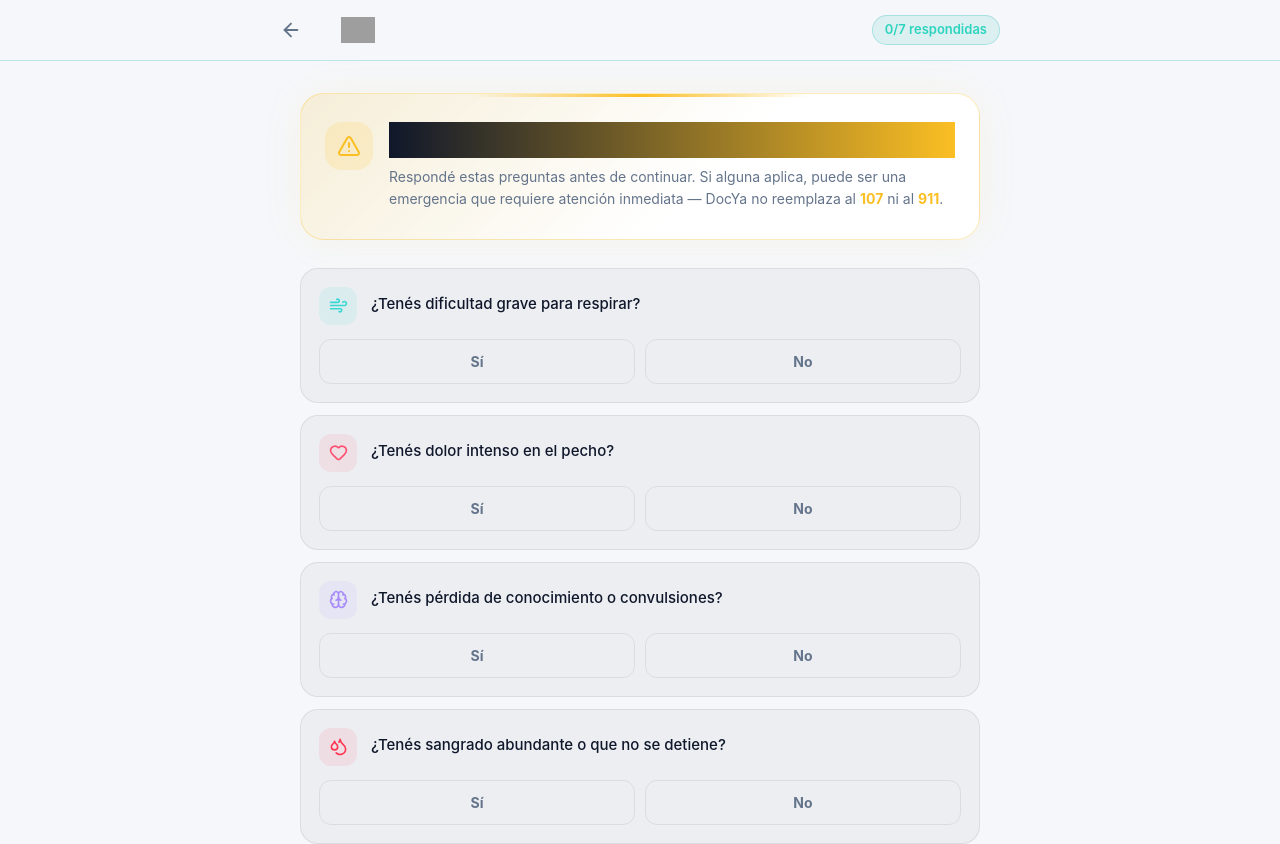
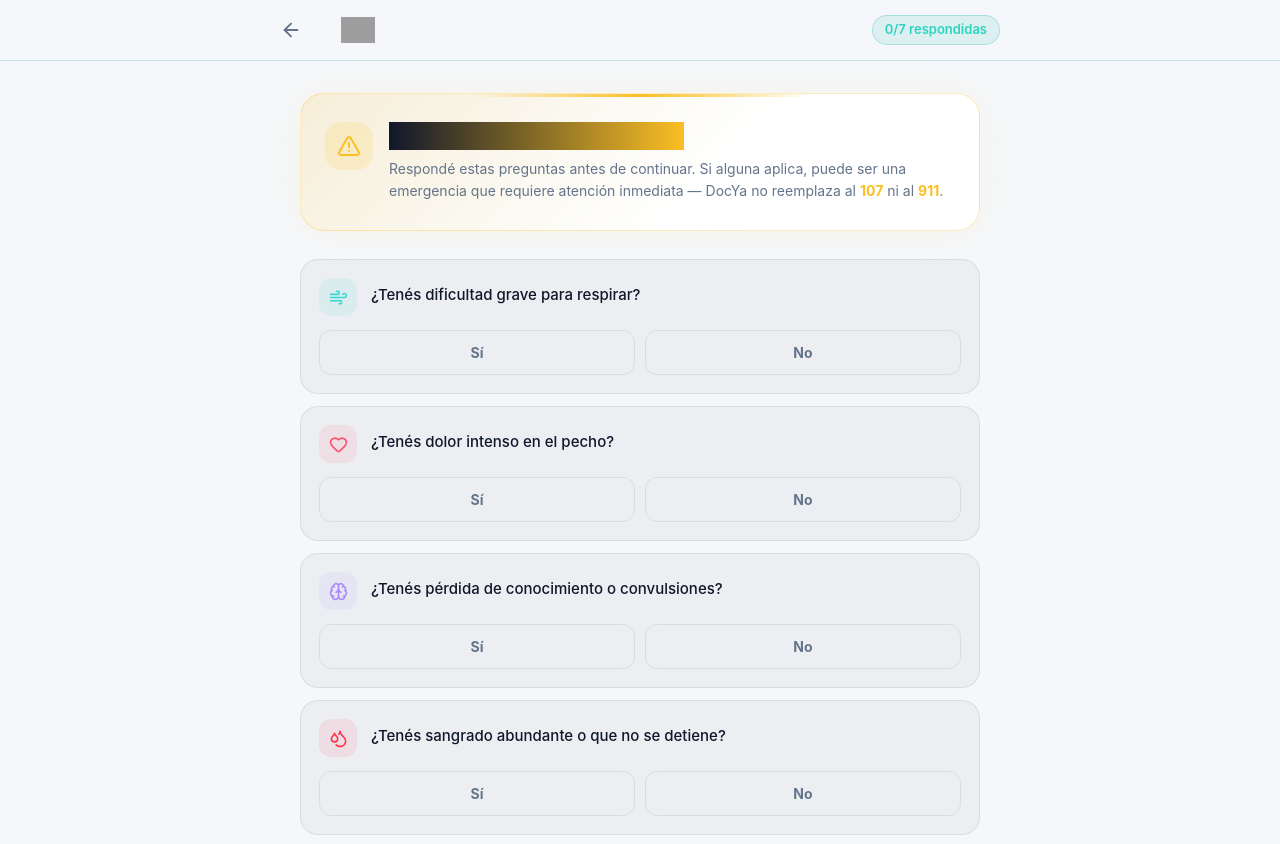
Before and after one commit to facu1391/DocYA, a Next.js app: page /pedir/filtro in a window 1280 px wide. Shown: the top 844 px of the page. Built offline with nearby package versions, Linux system fonts and the light colour scheme; grey boxes are pictures that could not be loaded.

Commit message:
Fix pedir safety title selection

```diff
--- a/src/components/pedir/FiltroScreen.tsx
+++ b/src/components/pedir/FiltroScreen.tsx
@@ -77,7 +77,21 @@ export default function FiltroScreen() {
                 <AlertTriangle size={24} color="#fbbf24" />
               </div>
               <div>
-                <h1 style={{ fontSize: "clamp(18px, 3.5vw, 24px)", fontWeight: 900, marginBottom: 8, background: `linear-gradient(90deg, ${titleStart}, #fbbf24)`, WebkitBackgroundClip: "text", WebkitTextFillColor: "transparent" }}>
+                <h1 style={{
+                  display: "block",
+                  width: "fit-content",
+                  maxWidth: "100%",
+                  fontSize: "clamp(18px, 3.5vw, 24px)",
+                  fontWeight: 900,
+                  lineHeight: 1.15,
+                  marginBottom: 8,
+                  color: "#fbbf24",
+                  background: `linear-gradient(90deg, ${titleStart}, #fbbf24)`,
+                  WebkitBackgroundClip: "text",
+                  WebkitTextFillColor: "transparent",
+                  overflowWrap: "anywhere",
+                  userSelect: "none",
+                }}>
                   Evaluación de seguridad
                 </h1>
                 <p style={{ color: muted, fontSize: 14, lineHeight: 1.6 }}>
@@ -179,7 +193,22 @@ export default function FiltroScreen() {
               <AlertTriangle size={32} color="#f87171" />
             </div>
 
-            <h2 style={{ fontSize: 22, fontWeight: 900, textAlign: "center", marginBottom: 10, background: `linear-gradient(90deg, ${titleStart}, #f87171)`, WebkitBackgroundClip: "text", WebkitTextFillColor: "transparent" }}>
+            <h2 style={{
+              display: "block",
+              width: "fit-content",
+              maxWidth: "100%",
+              fontSize: 22,
+              fontWeight: 900,
+              lineHeight: 1.15,
+              textAlign: "center",
+              margin: "0 auto 10px",
+              color: "#f87171",
+              background: `linear-gradient(90deg, ${titleStart}, #f87171)`,
+              WebkitBackgroundClip: "text",
+              WebkitTextFillColor: "transparent",
+              overflowWrap: "anywhere",
+              userSelect: "none",
+            }}>
               Posible emergencia
             </h2>
 
```
